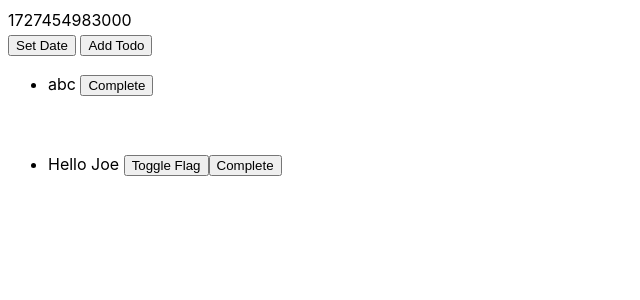
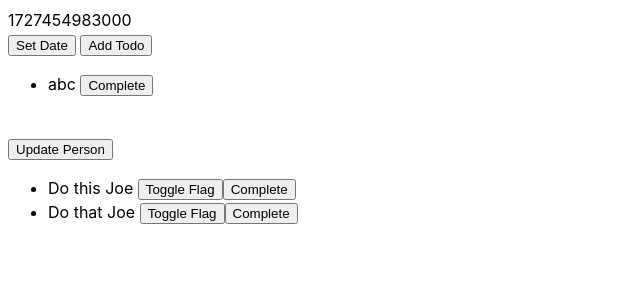
Before and after one commit to mikeaustin/todo-list, a React (Vite) app: page / in a window 1280 px wide. Shown: the top 300 px of the page, without its empty margins (0-640 px from the left). Built offline with nearby package versions, Linux system fonts and the light colour scheme.

Commit message:
Test changing assignee

```diff
--- a/public/todos.json
+++ b/public/todos.json
@@ -3,7 +3,17 @@
     "todos": [
       {
         "id": "9a855f3d-80e4-4e2a-8ab9-1194ab1cd49b",
-        "title": "Hello",
+        "title": "Do this",
+        "completed": false,
+        "flagged": false,
+        "assignee": {
+          "id": "e3affb88-9af1-4fe9-94dd-ec84e8ac596f",
+          "name": "Joe"
+        }
+      },
+      {
+        "id": "744a4d06-e49b-4a6a-ad65-41eebdde0048",
+        "title": "Do that",
         "completed": false,
         "flagged": false,
         "assignee": {
--- a/src/App.tsx
+++ b/src/App.tsx
@@ -25,7 +25,6 @@ const GET_TODOS = parse(`
   }
 `);
 
-// How can toggle flagged? Passing variables, we don't know the current state
 const UPDATE_TODO = parse(`
   mutation UpdateTodo($id: ID!, $completed: Boolean) {
     updateTodo(input: {
@@ -49,6 +48,7 @@ function App() {
 
   const { data } = useQuery(GET_TODOS, {});
   const updateTodo = useMutation(UPDATE_TODO);
+  const updatePerson = useMutation(UPDATE_TODO);
 
   return (
     <>
@@ -63,16 +63,19 @@ function App() {
       </button>
       <TodoList />
       <br />
+      <button onClick={() => updateTodo({ id: "e3affb88-9af1-4fe9-94dd-ec84e8ac596f", name: Date.now().toString(36) })}>
+        Update Person
+      </button>
       <ul>
         {data?.todos.map(todo => (
           <li key={todo.id}>
             {todo.title} {todo.assignee?.name} {todo.flagged && "Flagged"} {todo.completed && "Completed"}
             {!todo.completed && (
               <>
-                <button onClick={() => updateTodo({ id: "9a855f3d-80e4-4e2a-8ab9-1194ab1cd49b", flagged: !todo.flagged })}>
+                <button onClick={() => updateTodo({ id: todo.id, flagged: !todo.flagged })}>
                   Toggle Flag
                 </button>
-                <button onClick={() => updateTodo({ id: "9a855f3d-80e4-4e2a-8ab9-1194ab1cd49b", completed: true })}>
+                <button onClick={() => updateTodo({ id: todo.id, completed: true })}>
                   Complete
                 </button>
               </>
--- a/src/utils/graphql.ts
+++ b/src/utils/graphql.ts
@@ -51,8 +51,8 @@ const updateState = (
 };
 
 function useQuery(query: DocumentNode, variables = {}) {
-  const [state, setState] = useState<any>();
-  const stateRef = useRef<any>(state);
+  const [data, setData] = useState<any>();
+  const dataRef = useRef<any>(data);
 
   const variablesJSON = JSON.stringify(variables);
 
@@ -60,17 +60,17 @@ function useQuery(query: DocumentNode, variables = {}) {
     ((async () => {
       const result = await request(query, JSON.parse(variablesJSON));
 
-      setState(result.data);
+      setData(result.data);
 
-      stateRef.current = result.data;
+      dataRef.current = result.data;
     })());
   }, [query, variablesJSON]);
 
   const handleMessage = useCallback((event: CustomEvent) => {
-    const isDirty = updateState(stateRef.current, event.detail.value);
+    const isDirty = updateState(dataRef.current, event.detail.value);
 
     if (isDirty) {
-      setState({ ...stateRef.current });
+      setData({ ...dataRef.current });
     }
   }, []);
 
@@ -83,7 +83,7 @@ function useQuery(query: DocumentNode, variables = {}) {
   }, [handleMessage]);
 
   return {
-    data: state,
+    data
   };
 }
 
```
